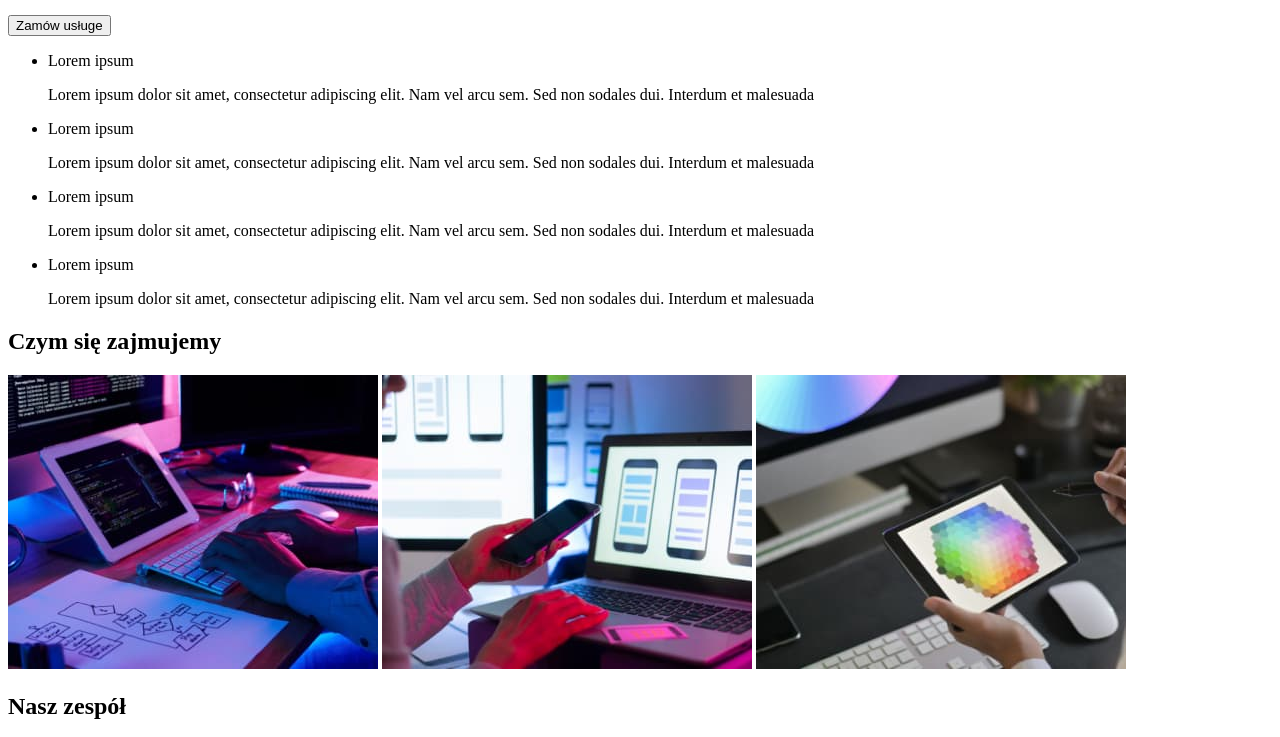
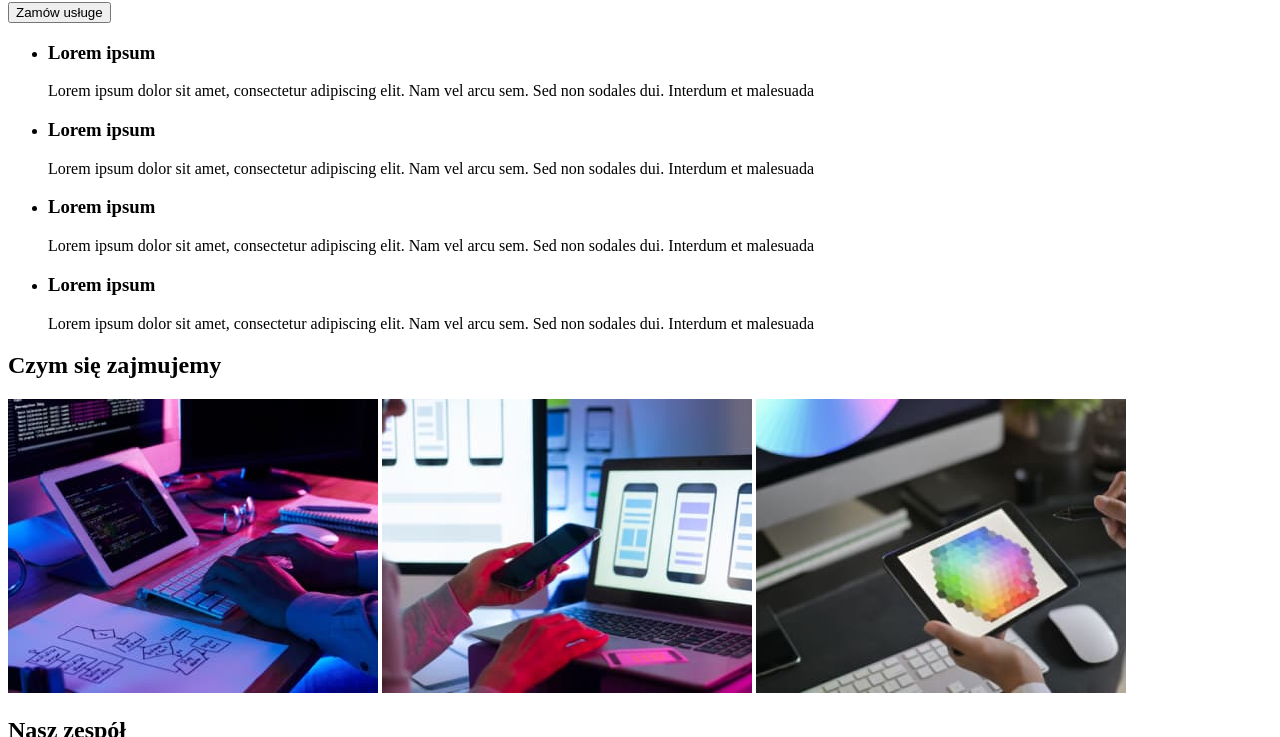
Before and after one commit to AndrzejSta/goit-markup-hw-01, a plain HTML site: page index.html in a window 1280 px wide. Shown: the part 195-932 px from the top of the page. Drawn offline with Linux system fonts and the light colour scheme.

Commit message:
dodanie sections i poprawa tagów <p>

```diff
--- a/index.html
+++ b/index.html
@@ -20,34 +20,39 @@
       <a href="tel:+48 111 111 111">+48 111 111 111</a>
     </header>
     <main>
+      <section>
         <h1>EFEKTYWNE ROZWIĄZANIA DLA WASZEGO BIZNESU</h1>
         <button type="button">Zamów usługe</button>
         <ul>
           <li>
-          <p>Lorem ipsum</p>
-          Lorem ipsum dolor sit amet, consectetur adipiscing elit. Nam vel arcu sem. Sed non sodales
-          dui. Interdum et malesuada
+            <h3>Lorem ipsum</h3>
+            <p>Lorem ipsum dolor sit amet, consectetur adipiscing elit. Nam vel arcu sem. Sed non
+            sodales dui. Interdum et malesuada</p>
           </li>
           <li>
-          <p>Lorem ipsum</p>
-          Lorem ipsum dolor sit amet, consectetur adipiscing elit. Nam vel arcu sem. Sed non sodales
-          dui. Interdum et malesuada
+            <h3>Lorem ipsum</h3>
+            <p>Lorem ipsum dolor sit amet, consectetur adipiscing elit. Nam vel arcu sem. Sed non
+            sodales dui. Interdum et malesuada</p>
           </li>
           <li>
-          <p>Lorem ipsum</p>
-          Lorem ipsum dolor sit amet, consectetur adipiscing elit. Nam vel arcu sem. Sed non sodales
-          dui. Interdum et malesuada
+            <h3>Lorem ipsum</h3>
+            <p>Lorem ipsum dolor sit amet, consectetur adipiscing elit. Nam vel arcu sem. Sed non
+            sodales dui. Interdum et malesuada</p>
           </li>
           <li>
-          <p>Lorem ipsum</p>
-          Lorem ipsum dolor sit amet, consectetur adipiscing elit. Nam vel arcu sem. Sed non sodales
-          dui. Interdum et malesuada
+            <h3>Lorem ipsum</h3>
+            <p>Lorem ipsum dolor sit amet, consectetur adipiscing elit. Nam vel arcu sem. Sed non
+            sodales dui. Interdum et malesuada</p>
           </li>
         </ul>
+      </section>
+      <section>
         <h2>Czym się zajmujemy</h2>
         <img src="./images/img.jpg" alt="klawiatura" width="370" height="294" />
         <img src="./images/img.2.jpg" alt="laptop" width="370" height="294" />
         <img src="./images/img.3.jpg" alt="tablet" width="370" height="294" />
+      </section>
+      <section>
         <h2>Nasz zespół</h2>
         <img src="./images/img .4.jpg" alt="John Doe Product Designer" width="270" height="260" />
         John Doe Product Designer
@@ -57,6 +62,7 @@
         John Doe Marketing
         <img src="./images/img.7.jpg" alt="John Doe UI Designer" width="270" height="260" />
         John Doe UI Designer
+      </sectionh3
     </main>
     <footer>
       <address>
```
Lines whose indentation alone changed are shown as unchanged.
